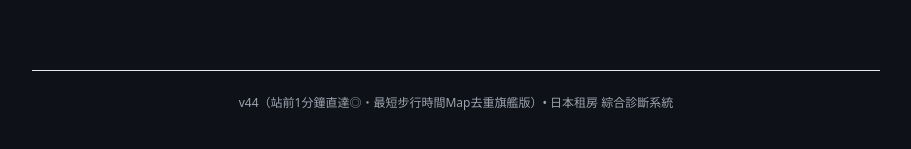
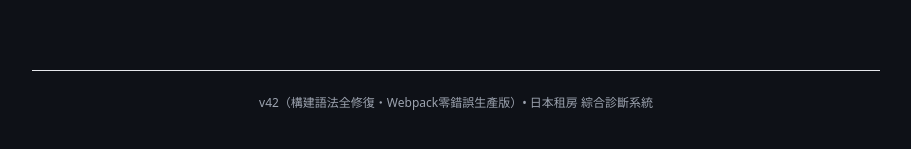
Before and after one commit to michaelbbr/japan-rental-checker, a Next.js app: page / in a window 1280 px wide. Shown: the part 333-482 px from the top of the page, without its empty margins (184-1095 px from the left). Built offline with nearby package versions, Linux system fonts and the light colour scheme.

Commit message:
Add files via upload

```diff
--- a/app/page.tsx
+++ b/app/page.tsx
@@ -50,7 +50,7 @@ export default function Home() {
       tier3Title: "内見時のチェックリスト",
       copyChecklist: "リストをコピー",
       copied: "✓ コピー完了",
-      footer: "v44（站前1分鐘直達◎・最短步行時間Map去重旗艦版）• 日本賃貸 総合診断システム",
+      footer: "v42（構建語法全修復・Webpack零錯誤生產版）• 日本賃貸 総合診断システム",
       vacantBadge: "募集中",
       occupiedBadge: "満室（現在募集中なし / N/A）",
       mapsLiveBadge: "● Google Maps 即時連動中",
@@ -88,7 +88,7 @@ export default function Home() {
       tier3Title: "實地看房（內見）必查清單",
       copyChecklist: "一鍵複製清單",
       copied: "✓ 已複製到剪貼簿",
-      footer: "v44（站前1分鐘直達◎・最短步行時間Map去重旗艦版）• 日本租房 綜合診斷系統",
+      footer: "v42（構建語法全修復・Webpack零錯誤生產版）• 日本租房 綜合診斷系統",
       vacantBadge: "招租中",
       occupiedBadge: "滿室（目前無招租中 / N/A）",
       mapsLiveBadge: "● Google Maps 即時座標連動",
@@ -126,7 +126,7 @@ export default function Home() {
       tier3Title: "实地看房（内见）必查清单",
       copyChecklist: "一键复制清单",
       copied: "✓ 已复制到剪贴板",
-      footer: "v44（站前1分鐘直達◎・最短步行時間Map去重旗艦版）• 日本租房 综合诊断系统",
+      footer: "v42（構建語法全修復・Webpack零錯誤生產版）• 日本租房 综合诊断系统",
       vacantBadge: "招租中",
       occupiedBadge: "满室（目前无招租中 / N/A）",
       mapsLiveBadge: "● Google Maps 即时坐标连动",
--- a/lib/rules.ts
+++ b/lib/rules.ts
@@ -419,7 +419,7 @@ export const RULES: Rule[] = [
       zhCN: "务必关紧窗户实测隔音气密性，观察是否有双层气密窗，并静立感受重车震动。",
       en: "Close all windows completely to test double-pane acoustic sealing and feel for truck vibrations."
     }
-  }
+  },
   // 8. Financials: Key Money (礼金)
   {
     id: "reikin_zero",
```
